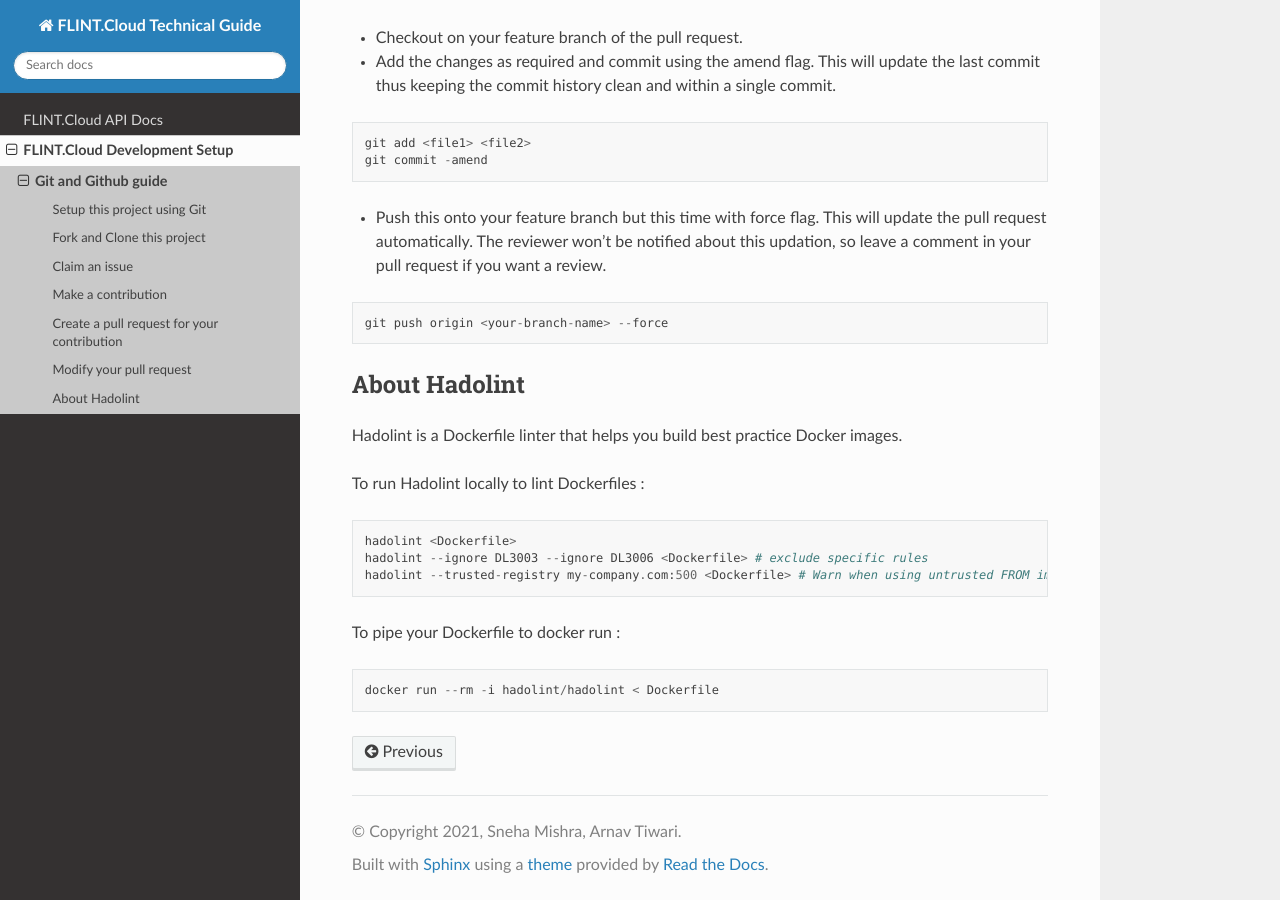
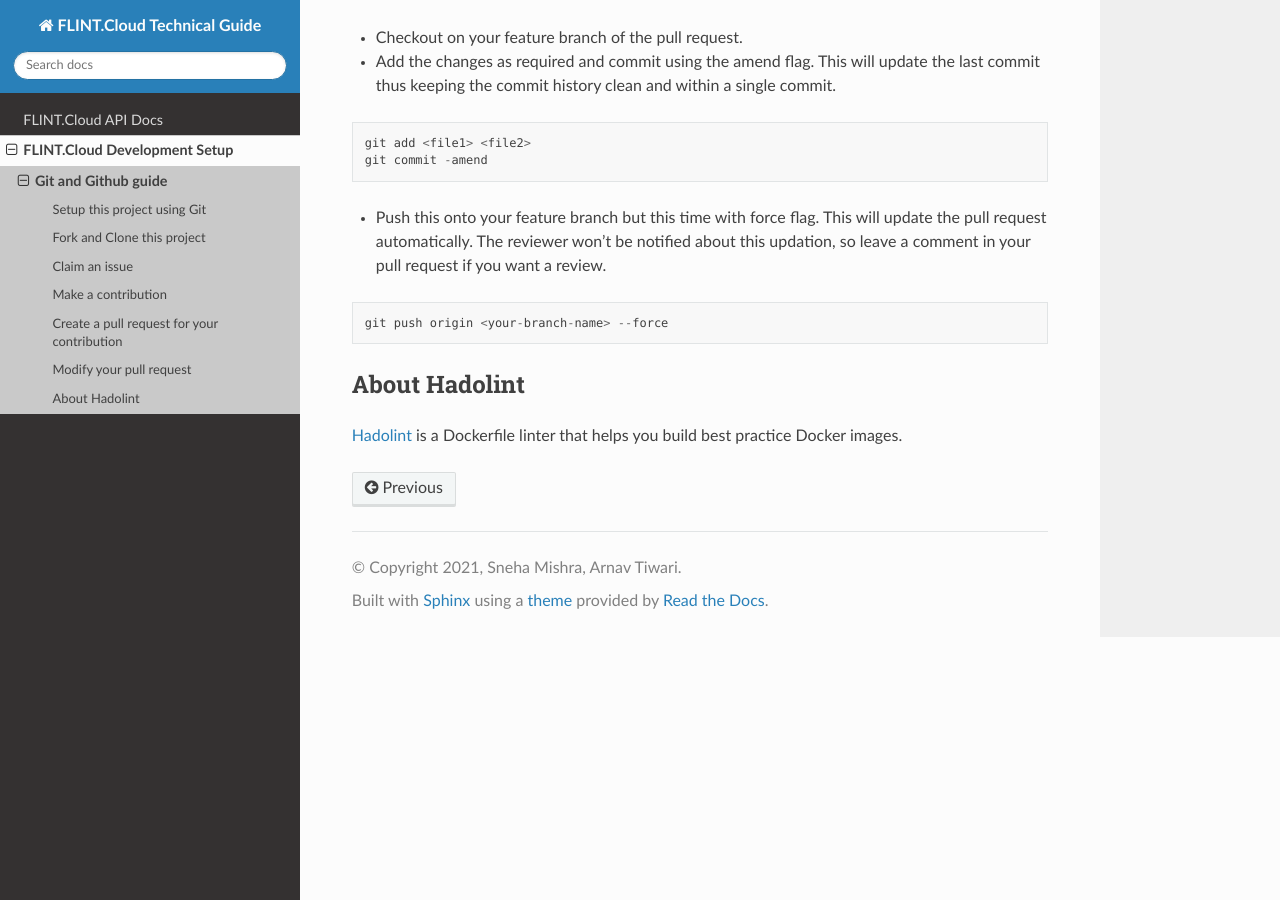
Before and after one commit to moja-global/FLINT.Cloud, a Sphinx documentation site: the page built from docs/DevelopmentSetup/git_and_github_guide.rst, in a window 1280 px wide and 900 px high, scrolled down 3302 px. Built offline with Sphinx 7.4.7 and the Read the Docs theme 2.0.0, drawn with Linux system fonts in a browser that asks for light colours.

Commit message:
Link hadolint docs and remove unwanted content.
Signed-off-by: Padmaja Bhol <75530516+padmajabhol@users.noreply.github.com>

```diff
--- a/docs/DevelopmentSetup/git_and_github_guide.rst
+++ b/docs/DevelopmentSetup/git_and_github_guide.rst
@@ -130,16 +130,4 @@
 About Hadolint
 ------------------------
 
-Hadolint is a Dockerfile linter that helps you build best practice Docker images.
-
-To run Hadolint locally to lint Dockerfiles :
-::
-
-    hadolint <Dockerfile>
-    hadolint --ignore DL3003 --ignore DL3006 <Dockerfile> # exclude specific rules
-    hadolint --trusted-registry my-company.com:500 <Dockerfile> # Warn when using untrusted FROM images
-
-To pipe your Dockerfile to docker run :
-::
-
-    docker run --rm -i hadolint/hadolint < Dockerfile
+`Hadolint <https://hub.docker.com/r/hadolint/hadolint>`_ is a Dockerfile linter that helps you build best practice Docker images.
```
